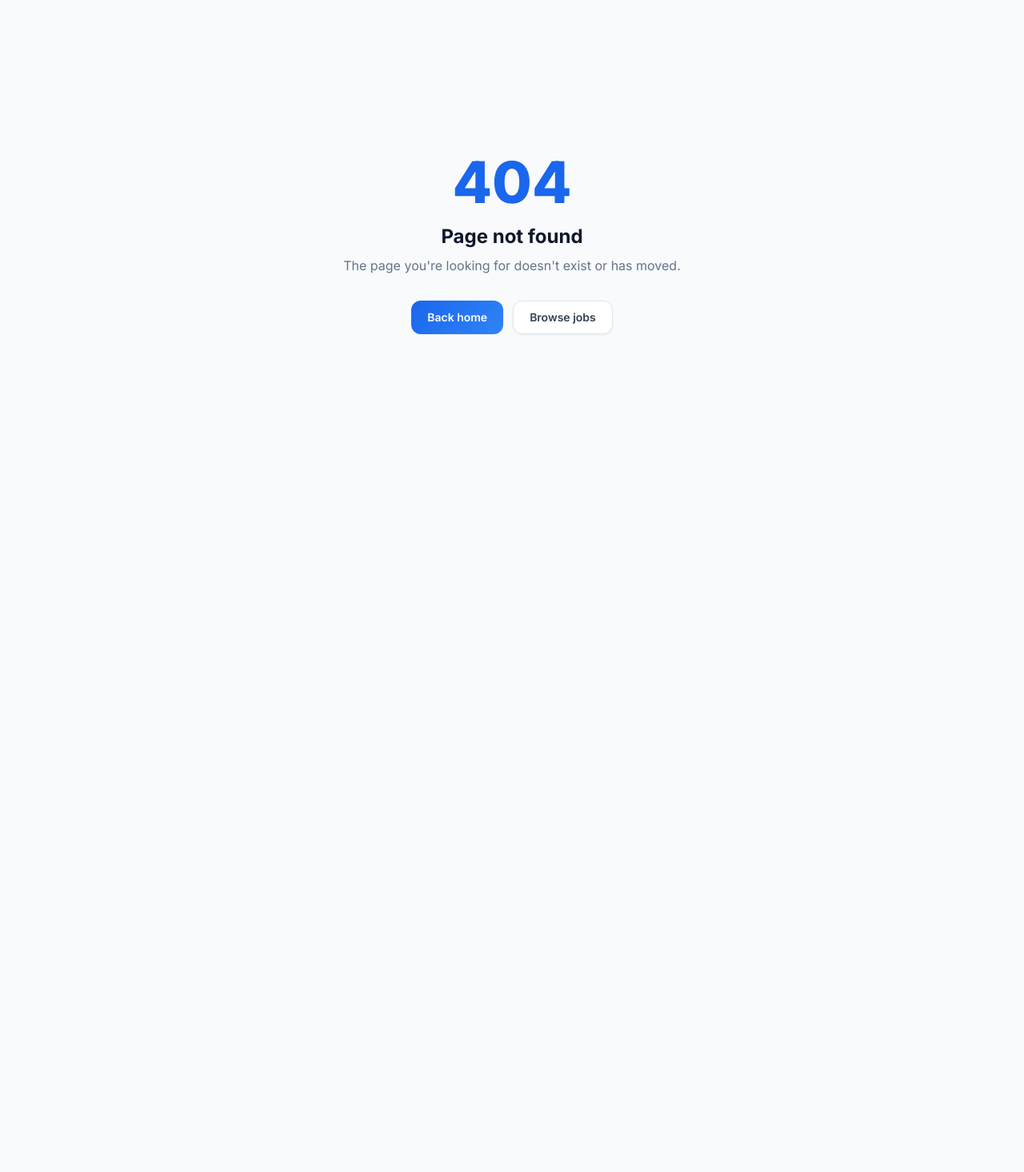
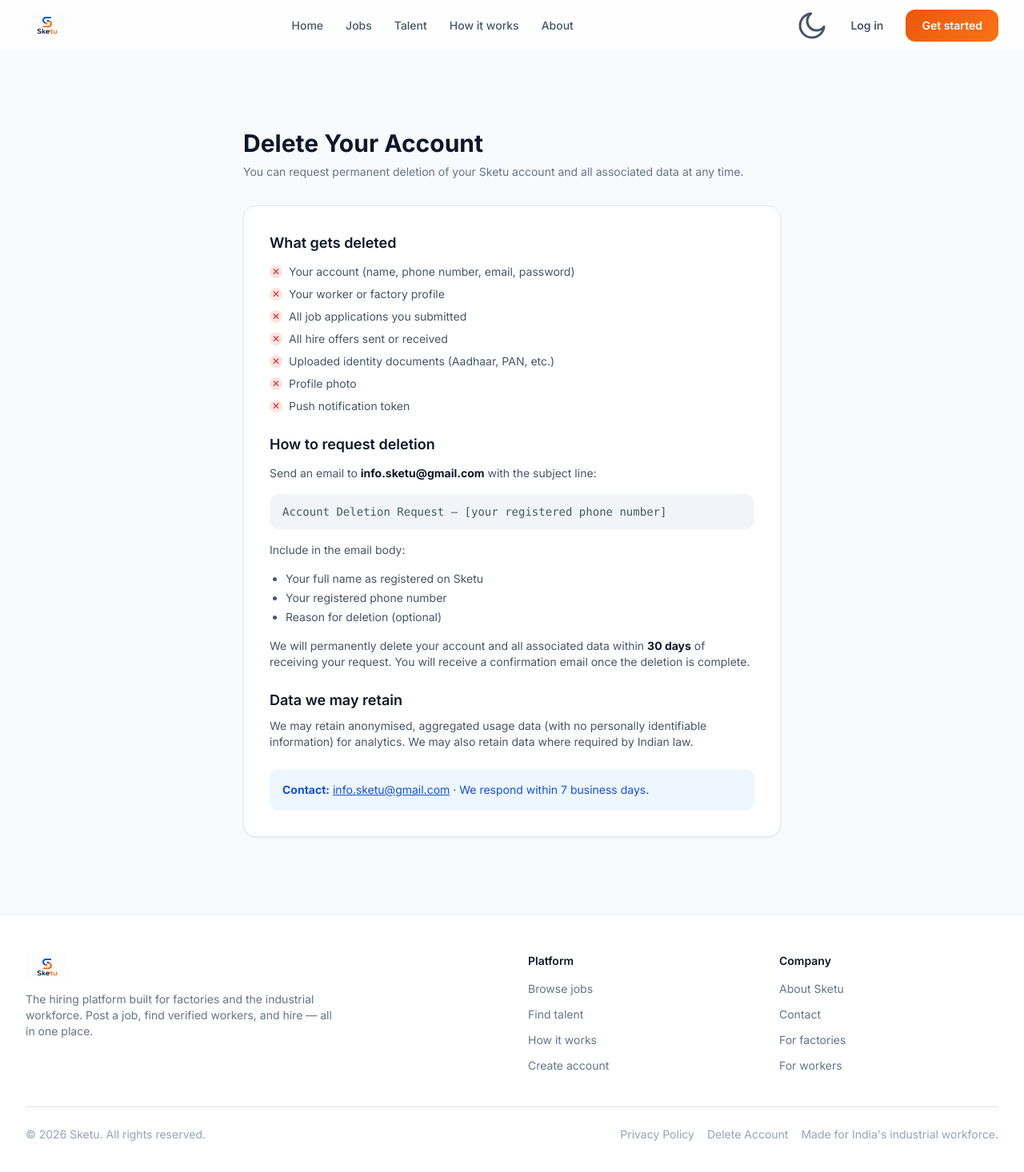
Before and after one commit to 78930/web-sk, a React (Vite) app: page /delete-account in a window 1280 px wide. Before the commit this address had no page. Shown: the top 1466 px of the page at 80% size. Before the commit the page ends 800 px from the top, so only its background shows below. Built offline with nearby package versions, Linux system fonts and the light colour scheme.

Commit message:
privacy del pg

```diff
--- a/src/App.jsx
+++ b/src/App.jsx
@@ -20,6 +20,7 @@
 import AdminLogin from "./pages/AdminLogin";
 import NotFound from "./pages/NotFound";
 import PrivacyPolicy from "./pages/PrivacyPolicy";
+import DeleteAccount from "./pages/DeleteAccount";
 
 export default function App() {
   return (
@@ -57,6 +58,7 @@
           }
         />
         <Route path="/privacy-policy" element={<PrivacyPolicy />} />
+        <Route path="/delete-account" element={<DeleteAccount />} />
         <Route path="/login" element={<Login />} />
         <Route path="/register" element={<Register />} />
         <Route path="/admin/login" element={<AdminLogin />} />
--- a/src/components/layout/Footer.jsx
+++ b/src/components/layout/Footer.jsx
@@ -59,6 +59,9 @@
             <Link to="/privacy-policy" className="hover:text-brand-600 dark:hover:text-brand-400 transition-colors">
               Privacy Policy
             </Link>
+            <Link to="/delete-account" className="hover:text-brand-600 dark:hover:text-brand-400 transition-colors">
+              Delete Account
+            </Link>
             <p>Made for India's industrial workforce.</p>
           </div>
         </div>
--- a/src/components/ui/Seo.jsx
+++ b/src/components/ui/Seo.jsx
@@ -1,31 +1,56 @@
 import { Helmet } from "react-helmet-async";
 
-const SITE = "Sketu";
-const SITE_URL = "https://www.sketu.in";
-const OG_IMAGE = SITE_URL + "/og-image.png";
+const SITE      = "Sketu";
+const SITE_URL  = "https://www.sketu.in";
+const OG_IMAGE  = SITE_URL + "/og-image.png";
 const DEFAULT_DESC =
-  "Sketu connects factories with skilled workers. Post jobs, search verified talent, apply in seconds, and hire faster.";
+  "Sketu connects factories with skilled workers. Post jobs, search verified talent, apply in seconds, and hire faster — built for India's industrial workforce.";
+const DEFAULT_KEYWORDS =
+  "factory jobs India, industrial jobs, hire workers India, factory recruitment, skilled workers, job search India, Sketu";
 
-export default function Seo({ title, description = DEFAULT_DESC, path = "" }) {
-  const fullTitle = title ? title + " · " + SITE : SITE + " — Hire factory workers. Find factory jobs.";
+export default function Seo({
+  title,
+  description = DEFAULT_DESC,
+  keywords    = DEFAULT_KEYWORDS,
+  path        = "",
+  jsonLd      = null,
+}) {
+  const fullTitle = title
+    ? title + " · " + SITE
+    : SITE + " — Hire factory workers. Find factory jobs.";
   const url = SITE_URL + path;
+
   return (
     <Helmet>
       <title>{fullTitle}</title>
-      <meta name="description" content={description} />
-      <meta name="robots" content="index, follow" />
-      {url ? <link rel="canonical" href={url} /> : null}
-      <meta property="og:title" content={fullTitle} />
+      <meta name="description"   content={description} />
+      <meta name="keywords"      content={keywords} />
+      <meta name="robots"        content="index, follow" />
+      <meta name="author"        content="Sketu" />
+      <link rel="canonical"      href={url} />
+
+      {/* Open Graph */}
+      <meta property="og:site_name"   content={SITE} />
+      <meta property="og:locale"      content="en_IN" />
+      <meta property="og:type"        content="website" />
+      <meta property="og:url"         content={url} />
+      <meta property="og:title"       content={fullTitle} />
       <meta property="og:description" content={description} />
-      <meta property="og:type" content="website" />
-      {url ? <meta property="og:url" content={url} /> : null}
-      <meta property="og:image" content={OG_IMAGE} />
-      <meta property="og:image:width" content="1200" />
+      <meta property="og:image"       content={OG_IMAGE} />
+      <meta property="og:image:width"  content="1200" />
       <meta property="og:image:height" content="630" />
-      <meta name="twitter:card" content="summary_large_image" />
-      <meta name="twitter:title" content={fullTitle} />
+      <meta property="og:image:alt"    content="Sketu — Industrial hiring platform" />
+
+      {/* Twitter */}
+      <meta name="twitter:card"        content="summary_large_image" />
+      <meta name="twitter:title"       content={fullTitle} />
       <meta name="twitter:description" content={description} />
-      <meta name="twitter:image" content={OG_IMAGE} />
+      <meta name="twitter:image"       content={OG_IMAGE} />
+
+      {/* JSON-LD structured data */}
+      {jsonLd ? (
+        <script type="application/ld+json">{JSON.stringify(jsonLd)}</script>
+      ) : null}
     </Helmet>
   );
 }
--- a/src/pages/About.jsx
+++ b/src/pages/About.jsx
@@ -11,7 +11,19 @@
 export default function About() {
   return (
     <>
-      <Seo title="About" path="/about" description="Sketu is a hiring platform built for factories and the industrial workforce." />
+      <Seo
+        title="About"
+        path="/about"
+        description="Sketu is a hiring platform built for factories and the industrial workforce in India. Learn our story and mission."
+        keywords="about Sketu, industrial hiring platform India, factory recruitment app, Sketu mission"
+        jsonLd={{
+          "@context": "https://schema.org",
+          "@type": "AboutPage",
+          "name": "About Sketu",
+          "url": "https://www.sketu.in/about",
+          "description": "Sketu is a hiring platform built for factories and the industrial workforce in India."
+        }}
+      />
 
       <section className="relative overflow-hidden border-b border-slate-200 bg-white dark:border-slate-800 dark:bg-slate-950">
         <div className="container-page py-20 text-center">
--- /dev/null
+++ b/src/pages/DeleteAccount.jsx
@@ -0,0 +1,81 @@
+import Seo from "../components/ui/Seo";
+
+export default function DeleteAccount() {
+  return (
+    <>
+      <Seo
+        title="Delete Account"
+        path="/delete-account"
+        description="Instructions to delete your Sketu account and all associated personal data."
+      />
+      <section className="section">
+        <div className="container-page">
+          <div className="mx-auto max-w-2xl">
+            <div className="mb-8">
+              <h1 className="text-3xl font-bold text-slate-900 dark:text-white">Delete Your Account</h1>
+              <p className="mt-2 text-sm text-slate-500 dark:text-slate-400">
+                You can request permanent deletion of your Sketu account and all associated data at any time.
+              </p>
+            </div>
+
+            <div className="card p-8 space-y-6">
+              <div>
+                <h2 className="text-lg font-semibold text-slate-900 dark:text-white">What gets deleted</h2>
+                <ul className="mt-3 space-y-2 text-sm text-slate-600 dark:text-slate-300">
+                  {[
+                    "Your account (name, phone number, email, password)",
+                    "Your worker or factory profile",
+                    "All job applications you submitted",
+                    "All hire offers sent or received",
+                    "Uploaded identity documents (Aadhaar, PAN, etc.)",
+                    "Profile photo",
+                    "Push notification token",
+                  ].map((item) => (
+                    <li key={item} className="flex items-start gap-2">
+                      <span className="mt-0.5 h-4 w-4 shrink-0 rounded-full bg-red-100 text-red-600 dark:bg-red-900/40 dark:text-red-400 flex items-center justify-center text-xs">✕</span>
+                      {item}
+                    </li>
+                  ))}
+                </ul>
+              </div>
+
+              <div>
+                <h2 className="text-lg font-semibold text-slate-900 dark:text-white">How to request deletion</h2>
+                <div className="mt-3 space-y-4 text-sm text-slate-600 dark:text-slate-300">
+                  <p>Send an email to <strong className="text-slate-900 dark:text-white">info.sketu@gmail.com</strong> with the subject line:</p>
+                  <div className="rounded-xl bg-slate-100 px-4 py-3 font-mono text-sm dark:bg-slate-800">
+                    Account Deletion Request — [your registered phone number]
+                  </div>
+                  <p>Include in the email body:</p>
+                  <ul className="list-disc pl-5 space-y-1">
+                    <li>Your full name as registered on Sketu</li>
+                    <li>Your registered phone number</li>
+                    <li>Reason for deletion (optional)</li>
+                  </ul>
+                  <p>We will permanently delete your account and all associated data within <strong className="text-slate-900 dark:text-white">30 days</strong> of receiving your request. You will receive a confirmation email once the deletion is complete.</p>
+                </div>
+              </div>
+
+              <div>
+                <h2 className="text-lg font-semibold text-slate-900 dark:text-white">Data we may retain</h2>
+                <p className="mt-2 text-sm text-slate-600 dark:text-slate-300">
+                  We may retain anonymised, aggregated usage data (with no personally identifiable information) for analytics. We may also retain data where required by Indian law.
+                </p>
+              </div>
+
+              <div className="rounded-xl bg-brand-50 p-4 dark:bg-brand-900/20">
+                <p className="text-sm text-brand-700 dark:text-brand-300">
+                  <strong>Contact:</strong>{" "}
+                  <a href="mailto:info.sketu@gmail.com" className="underline hover:no-underline">
+                    info.sketu@gmail.com
+                  </a>
+                  {" "}· We respond within 7 business days.
+                </p>
+              </div>
+            </div>
+          </div>
+        </div>
+      </section>
+    </>
+  );
+}
--- a/src/pages/Home.jsx
+++ b/src/pages/Home.jsx
@@ -75,7 +75,33 @@
 
   return (
     <>
-      <Seo path="/" />
+      <Seo
+        path="/"
+        keywords="factory jobs India, industrial jobs near me, hire factory workers, job search India, Sketu, worker recruitment India"
+        jsonLd={{
+          "@context": "https://schema.org",
+          "@graph": [
+            {
+              "@type": "Organization",
+              "name": "Sketu",
+              "url": "https://www.sketu.in",
+              "logo": "https://www.sketu.in/sketu-logo.jpeg",
+              "contactPoint": { "@type": "ContactPoint", "email": "info.sketu@gmail.com", "contactType": "customer support" },
+              "sameAs": []
+            },
+            {
+              "@type": "WebSite",
+              "name": "Sketu",
+              "url": "https://www.sketu.in",
+              "potentialAction": {
+                "@type": "SearchAction",
+                "target": "https://www.sketu.in/jobs?q={search_term_string}",
+                "query-input": "required name=search_term_string"
+              }
+            }
+          ]
+        }}
+      />
 
       {/* Hero */}
       <section className="relative overflow-hidden">
--- a/src/pages/Jobs.jsx
+++ b/src/pages/Jobs.jsx
@@ -83,7 +83,20 @@
 
   return (
     <>
-      <Seo title="Factory jobs" path="/jobs" description="Browse open factory jobs by area, shift, role and skill on Sketu." />
+      <Seo
+        title="Factory jobs"
+        path="/jobs"
+        description="Browse open factory jobs by area, shift, role and skill on Sketu. Find industrial jobs near you in India."
+        keywords="factory jobs, industrial jobs India, factory worker jobs, jobs near me, shift jobs, manufacturing jobs India"
+        jsonLd={{
+          "@context": "https://schema.org",
+          "@type": "JobPosting",
+          "title": "Factory & Industrial Jobs",
+          "description": "Browse open factory and industrial jobs across India on Sketu.",
+          "hiringOrganization": { "@type": "Organization", "name": "Sketu", "sameAs": "https://www.sketu.in" },
+          "jobLocation": { "@type": "Place", "address": { "@type": "PostalAddress", "addressCountry": "IN" } }
+        }}
+      />
 
       {/* Search bar */}
       <section className="border-b border-slate-200 bg-white dark:border-slate-800 dark:bg-slate-950">
```
Also changed, not shown: public/og-image.png (added), 1 other file (tests, documents, lock files or other folders).
